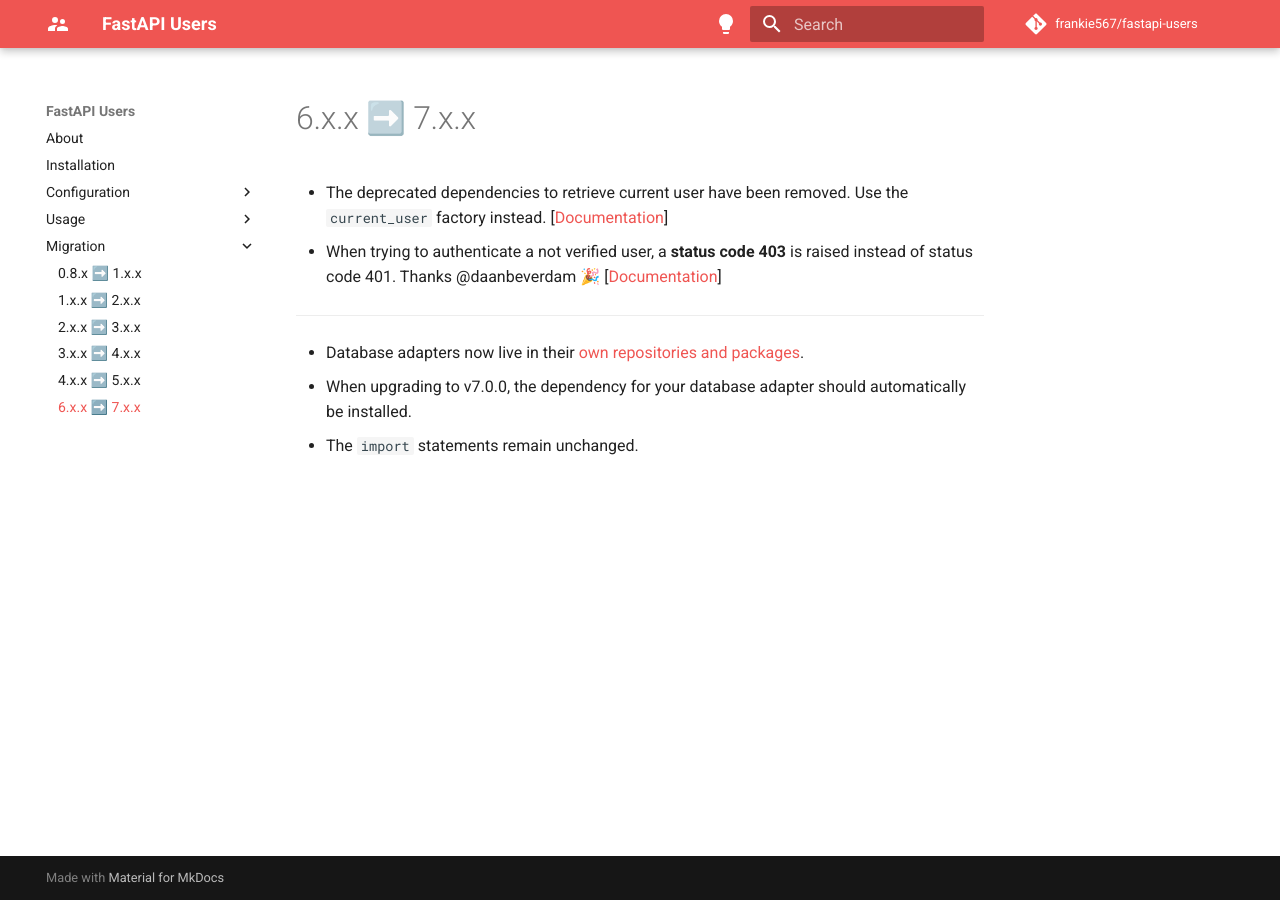
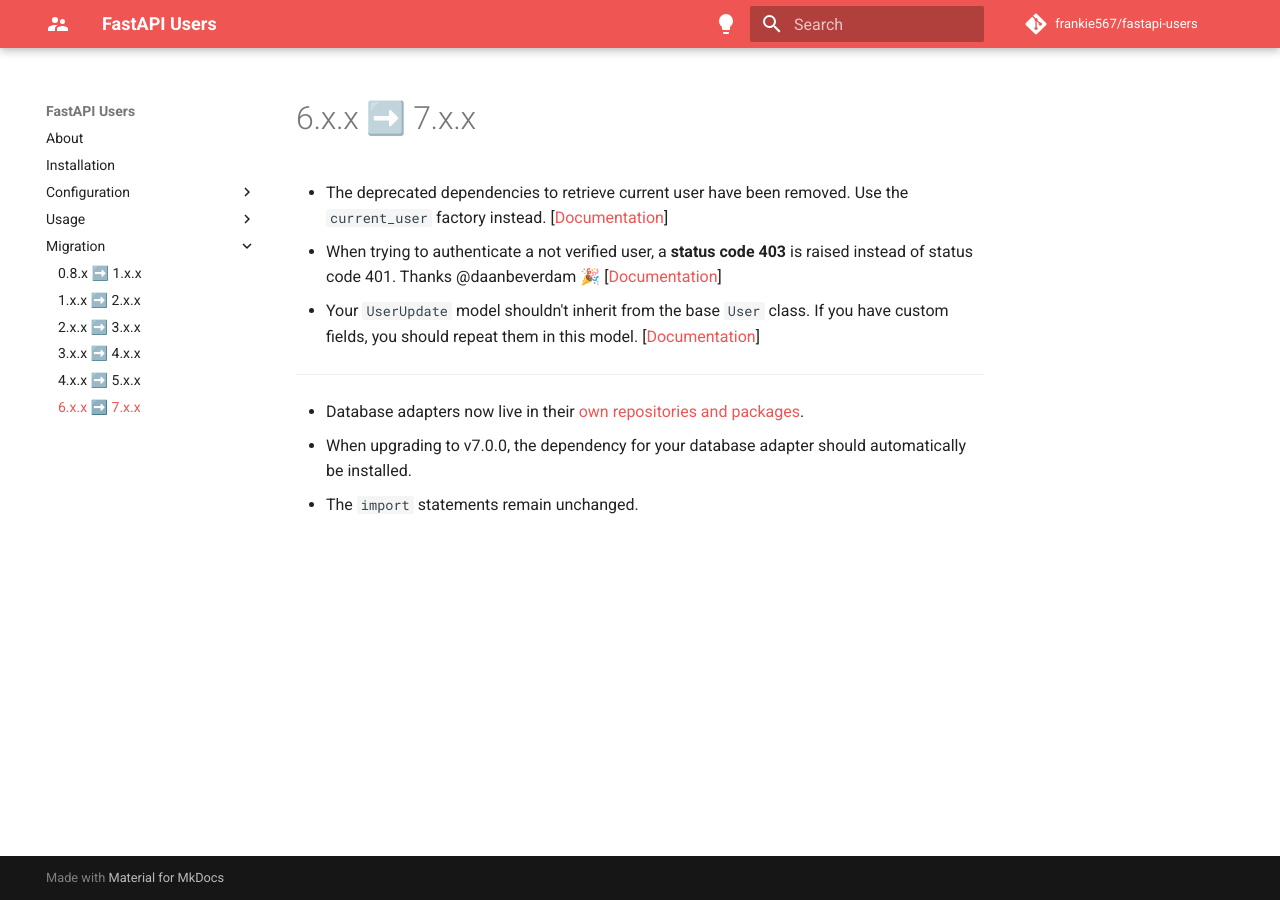
Before and after one commit to fastapi-users/fastapi-users, an MkDocs documentation site: the page built from docs/migration/6x_to_7x.md, in a window 1280 px wide. Built offline with MkDocs 1.6.1 and Material for MkDocs 9.7.7, drawn with Linux system fonts in a browser that asks for light colours; comment, search, counter and statistics services are not loaded.

Commit message:
Add notice about UserUpdate model when upgrading to v7

```diff
--- a/docs/migration/6x_to_7x.md
+++ b/docs/migration/6x_to_7x.md
@@ -2,6 +2,7 @@
 
 * The deprecated dependencies to retrieve current user have been removed. Use the `current_user` factory instead. [[Documentation](https://fastapi-users.github.io/fastapi-users/usage/current-user/)]
 * When trying to authenticate a not verified user, a **status code 403** is raised instead of status code 401. Thanks @daanbeverdam 🎉 [[Documentation](https://fastapi-users.github.io/fastapi-users/usage/current-user/#current_user)]
+* Your `UserUpdate` model shouldn't inherit from the base `User` class. If you have custom fields, you should repeat them in this model. [[Documentation](https://fastapi-users.github.io/fastapi-users/configuration/model/#define-your-models)]
 
 ---
 
```
